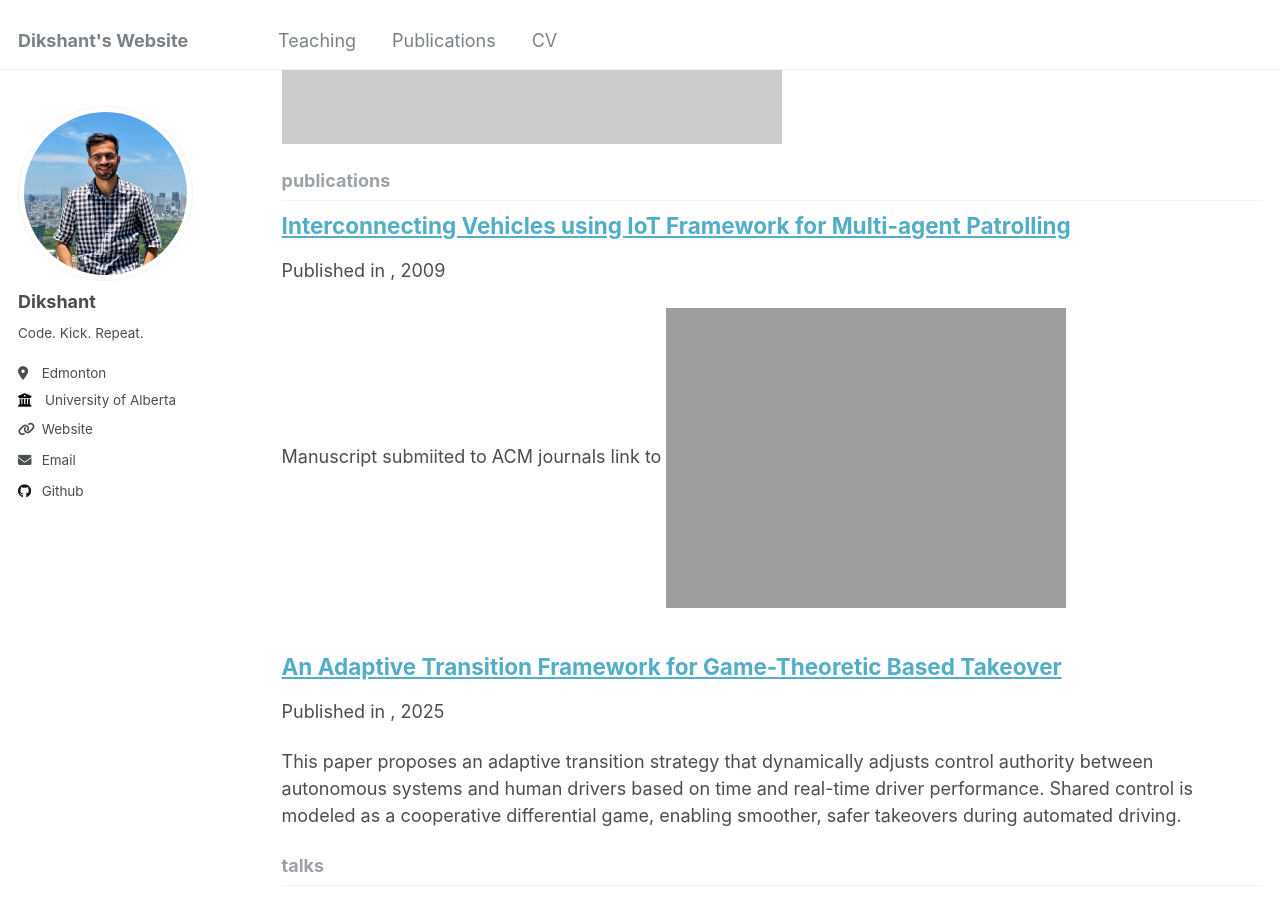
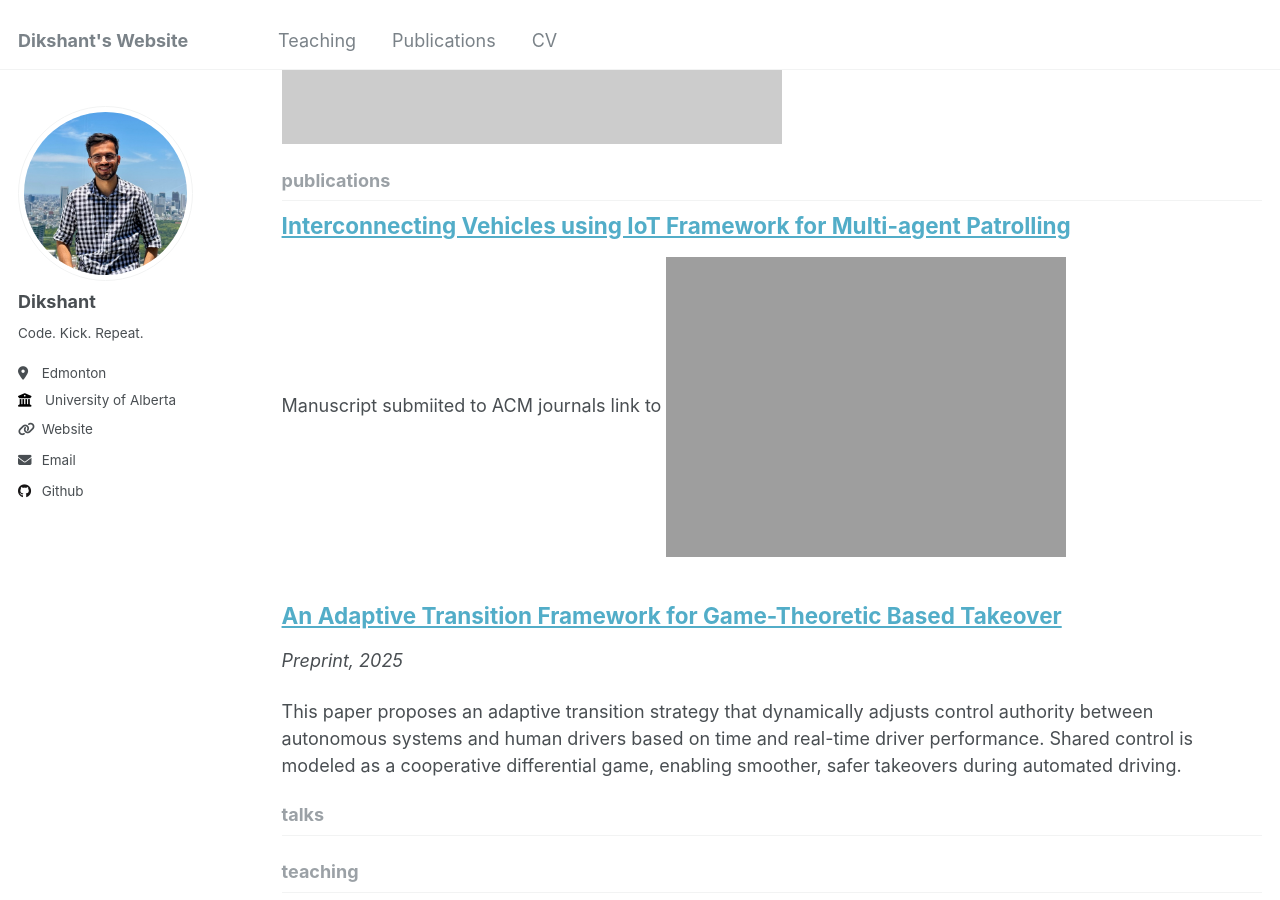
Before and after one commit to Dikshuy/Dikshuy.github.io, a Jekyll site: the page built from _pages/collection-archive.html, in a window 1280 px wide and 900 px high, scrolled down 948 px. Built offline with Jekyll 4.4.1, drawn with Linux system fonts in a browser that asks for light colours.

Commit message:
push links to title name

```diff
--- a/_includes/archive-single.html
+++ b/_includes/archive-single.html
@@ -28,7 +34,8 @@
 
     {% if post.link %}
       <h2 class="archive__item-title" itemprop="headline">
-        <a href="{{ post.link }}">{{ title }}</a> <a href="{{ base_path }}{{ post.url }}" rel="permalink"><i class="fa fa-link" aria-hidden="true" title="permalink"></i><span class="sr-only">Permalink</span></a>
+        <a href="{{ title_external | default: post.link }}">{{ title }}</a>
+        <a href="{{ base_path }}{{ post.url }}" rel="permalink"><i class="fa fa-link" aria-hidden="true" title="permalink"></i><span class="sr-only">Permalink</span></a>
       </h2>
     {% elsif post.collection == 'teaching' %}
       <h2 class="archive__item-teachingTitle" itemprop="headline">
@@ -36,7 +43,11 @@
       </h2>
     {% else %}
       <h2 class="archive__item-title" itemprop="headline">
+        {% if title_external %}
+          <a href="{{ title_external }}">{{ title }}</a>
+        {% else %}
           <a href="{{ base_path }}{{ post.url }}" rel="permalink">{{ title }}</a>
+        {% endif %}
       </h2>
     {% endif %}
 
@@ -47,17 +58,31 @@
     {% if post.collection == 'teaching' %}
       <p> {{ post.venue }}<br><i>{{ post.disp_date }}</i></p>
     {% elsif post.collection == 'publications' %}
-          <p>Published in <i>{{ post.venue }}</i>, {{ post.date | default: "1900-01-01" | date: "%Y" }} </p>
+      {% if post.venue %}
+        <p><em>Published in {{ post.venue }}, {{ post.date | default: "1900-01-01" | date: "%Y" }}</em></p>
+      {% elsif post.arxiv or post.category == "preprints" %}
+        <p><em>Preprint{% if post.arxiv %} (arXiv){% endif %}, {{ post.date | default: "1900-01-01" | date: "%Y" }}</em></p>
+      {% endif %}
     {% elsif post.date %}
-         <p class="page__date"><strong><i class="fa fa-fw fa-calendar" aria-hidden="true"></i> {{ site.data.ui-text[site.locale].date_label | default: "Published:" }}</strong> <time datetime="{{ post.date | default: "1900-01-01" | date_to_xmlschema }}">{{ post.date | default: "1900-01-01" | date: "%B %d, %Y" }}</time></p>
+      <p class="page__date">
+        <strong><i class="fa fa-fw fa-calendar" aria-hidden="true"></i> {{ site.data.ui-text[site.locale].date_label | default: "Published:" }}</strong>
+        <time datetime="{{ post.date | default: "1900-01-01" | date_to_xmlschema }}">{{ post.date | default: "1900-01-01" | date: "%B %d, %Y" }}</time>
+      </p>
     {% endif %}
 
     {% if post.excerpt and site.read_more != 'enabled' %}
       <p class="archive__item-excerpt" itemprop="description">{{ post.excerpt | markdownify }}</p>
     {% elsif post.excerpt and site.read_more == 'enabled' %}
-    <p class="archive__item-excerpt" itemprop="description"><p>{{ post.excerpt | markdownify | remove: '<p>' | remove: '</p>' }}<strong><a href="{{ base_path }}{{ post.url }}" rel="permalink"> Read more</a></strong></p></p>
+      <p class="archive__item-excerpt" itemprop="description">
+        <p>{{ post.excerpt | markdownify | remove: '<p>' | remove: '</p>' }}<strong><a href="{{ base_path }}{{ post.url }}" rel="permalink"> Read more</a></strong></p>
+      </p>
     {% endif %}
 
+    {%- comment -%}
+      Hide buttons by default. To show them for a specific item, set `show_buttons: true`
+      in that item's front matter.
+    {%- endcomment -%}
+    {% if post.show_buttons %}
       {% if post.citation and post.paperurl and post.slidesurl %}
         <p>Recommended citation: {{ post.citation }}<br /><a href="{{ post.paperurl }}">Download Paper</a> | <a href="{{ post.slidesurl }}">Download Slides</a></p>
       {% elsif post.citation and post.paperurl %}
```
Also changed, not shown: other parts of _includes/archive-single.html (+9 -2 lines). Lines whose indentation alone changed are shown as unchanged.
